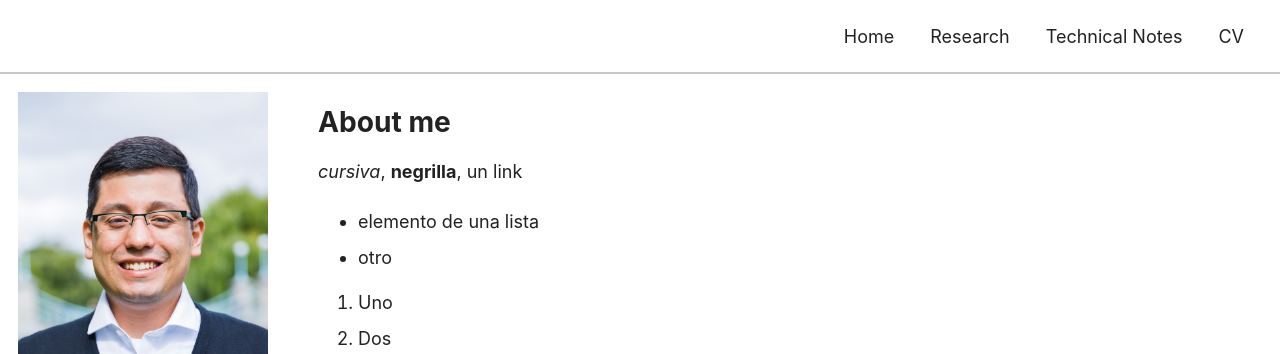
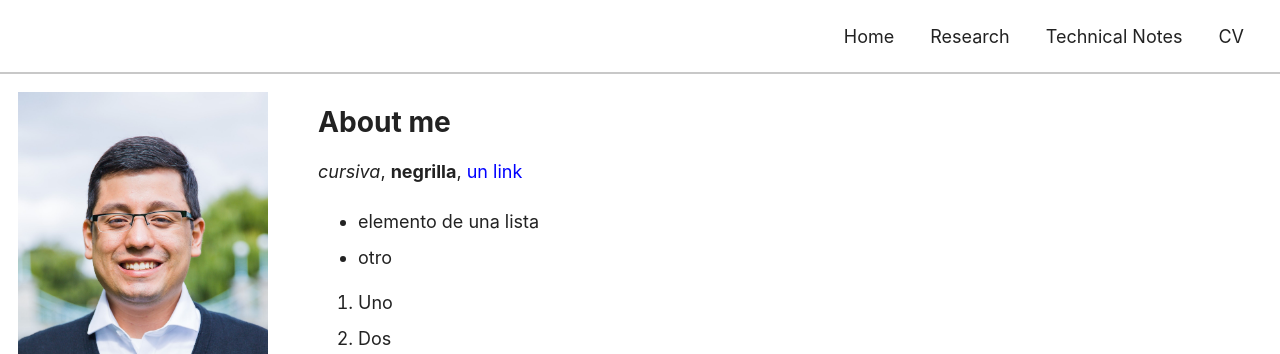
Before and after one commit to jleondia/jleondia.github.io, a Jekyll site: the page built from _pages/home.md, in a window 1280 px wide. Shown: the top 354 px of the page. Built offline with Jekyll 4.4.1, drawn with Linux system fonts in a browser that asks for light colours; cached includes are drawn as plain includes.

Commit message:
Update _contrast.scss with new link color

```diff
--- a/_sass/minimal-mistakes/skins/_contrast.scss
+++ b/_sass/minimal-mistakes/skins/_contrast.scss
@@ -9,8 +9,7 @@ $muted-text-color: $text-color !default;
 $primary-color: #222222 !default;
 $border-color: mix(#fff, $text-color, 75%) !default;
 $footer-background-color: #222222 !default;
-/* $link-color: #0000ff !default; o tambien  #197278 */
-$link-color: #222222 !default;
+$link-color: #0000ff !default;
 $masthead-link-color: $text-color !default;
 $masthead-link-color-hover: $text-color !default;
 $navicon-link-color-hover: mix(#fff, $text-color, 80%) !default;
```
